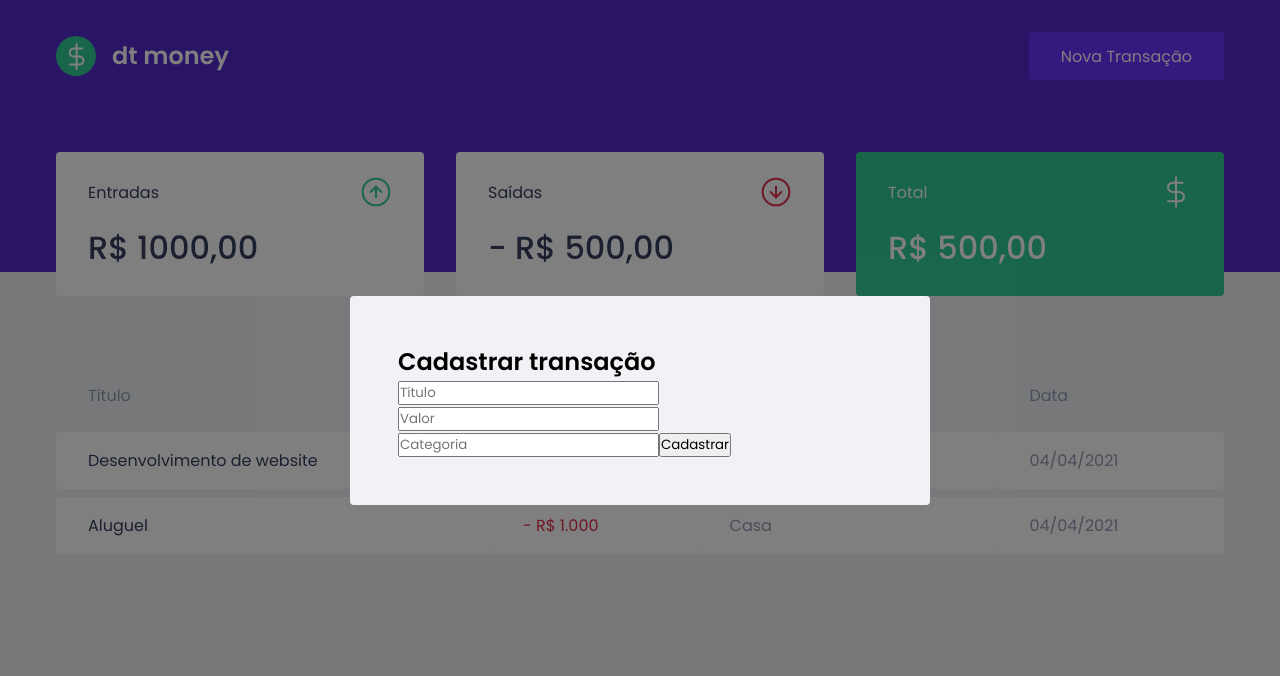
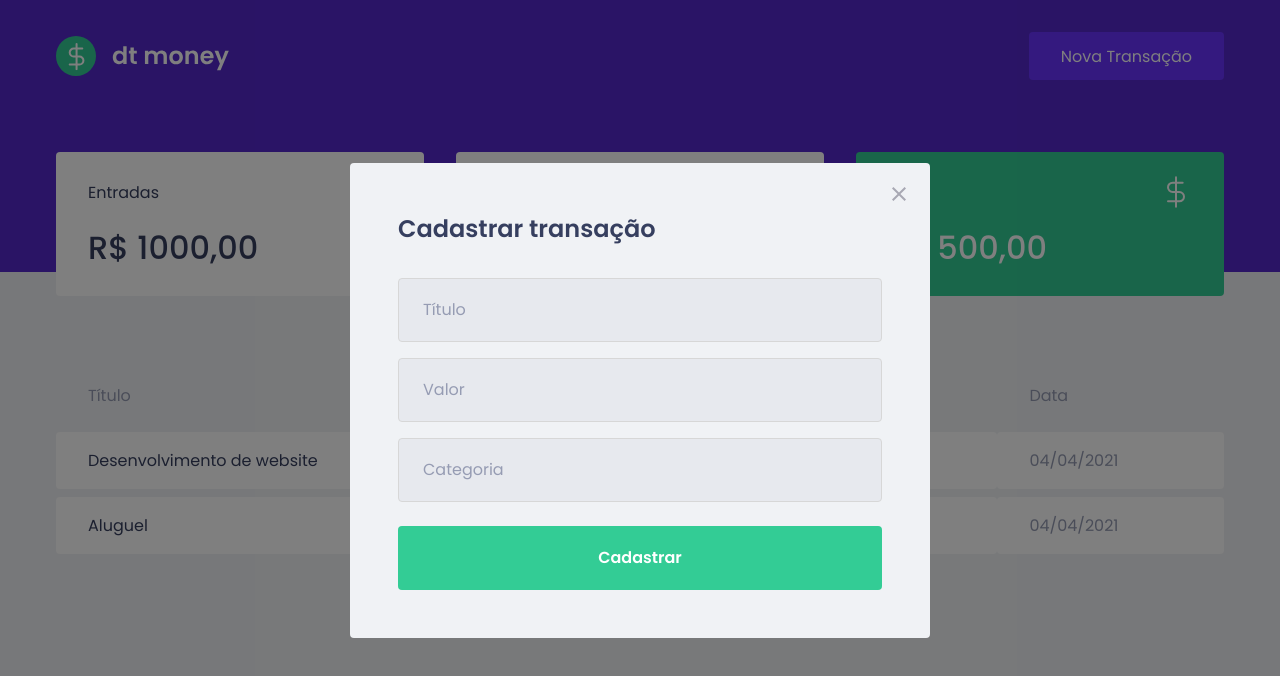
Before and after one commit to Whermerson19/wc-money, a React (Create React App) app: page / in a window 1280 px wide. Both pictures are taken after a click on the button "Nova Transação". Shown: the top 676 px of the page. Built offline with nearby package versions, Linux system fonts and the light colour scheme; no server answers; what miragejs would draw is missing.

Commit message:
style of modal

```diff
--- a/src/components/NewTransactionModal/index.tsx
+++ b/src/components/NewTransactionModal/index.tsx
@@ -1,5 +1,6 @@
 import Modal from "react-modal";
 
+import closeImg from '../../assets/close.svg';
 import { Container } from "./styles";
 
 interface IModalProps {
@@ -20,6 +21,10 @@
       overlayClassName="react-modal-overlay"
       className="react-modal-content"
     >
+      <button type="button" onClick={onRequestClose} className="react-modal-close">
+        <img src={closeImg} alt="Fechar modal"/>
+      </button>
+
       <Container>
         <h2>Cadastrar transação</h2>
 
--- a/src/components/NewTransactionModal/styles.ts
+++ b/src/components/NewTransactionModal/styles.ts
@@ -1,3 +1,49 @@
-import styled from 'styled-components'
+import styled from "styled-components";
 
-export const Container = styled.form``;
+export const Container = styled.form`
+  h2 {
+    color: var(--text-title);
+    font-size: 1.5rem;
+    margin-bottom: 2rem;
+  }
+
+  input {
+    width: 100%;
+    padding: 0 1.5rem;
+    height: 4rem;
+    border-radius: 0.25rem;
+
+    border: 1px solid #d7d7d7;
+    background: #e7e9ee;
+
+    font-weight: 400;
+    font-size: 1rem;
+
+    ::placeholder {
+      color: var(--text-body);
+    }
+
+    + input {
+      margin-top: 1rem;
+    }
+  }
+
+  button[type="submit"] {
+    width: 100%;
+    padding: 0 1.5rem;
+    height: 4rem;
+    background: var(--green);
+    color: #fff;
+    border-radius: 0.25rem;
+    border: 0;
+    font-size: 1rem;
+    margin-top: 1.5rem;
+    font-weight: 600;
+
+    transition: filter 0.2s;
+
+    :hover {
+      filter: brightness(0.9);
+    }
+  }
+`;
--- a/src/styles/global.ts
+++ b/src/styles/global.ts
@@ -78,6 +78,22 @@
 
     border-radius: 0.25rem;
   }
+
+  .react-modal-close {
+    position: absolute;
+
+    right: 1.5rem;
+    top: 1.5rem;
+
+    border: 0;
+    background: transparent;
+
+    transition: filter .2s;
+
+    :hover {
+      filter: brightness(.8);
+    }
+  }
 `
 
 export default GlobalStyle;
```
